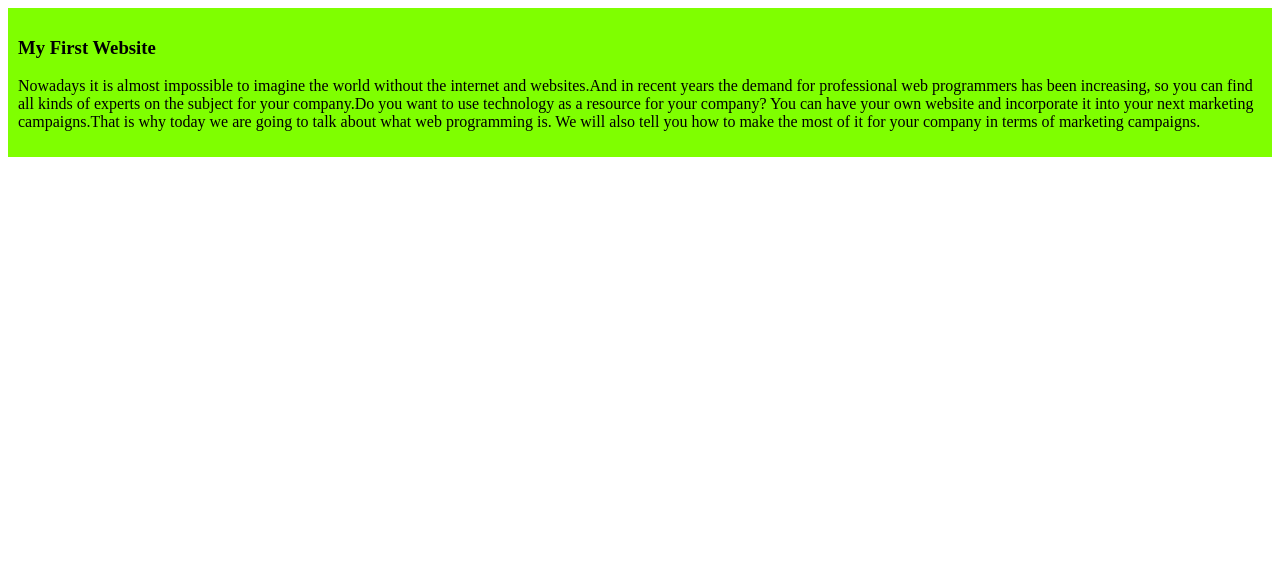
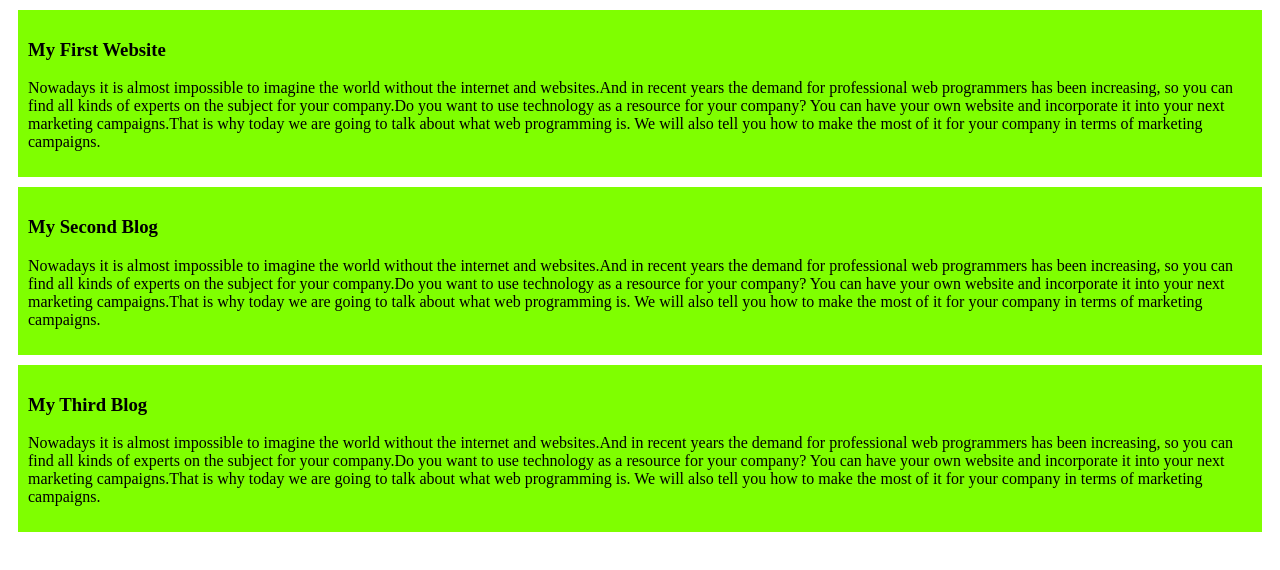
Before and after one commit to anika-tabassum-tanha/my-simple-website, a plain HTML site: page index.html in a window 1280 px wide. Drawn offline with Linux system fonts and the light colour scheme.

Commit message:
added the second and third blog

```diff
--- a/index.html
+++ b/index.html
@@ -11,5 +11,13 @@
         <h3>My First Website</h3>
         <p>Nowadays it is almost impossible to imagine the world without the internet and websites.And in recent years the demand for professional web programmers has been increasing, so you can find all kinds of experts on the subject for your company.Do you want to use technology as a resource for your company? You can have your own website and incorporate it into your next marketing campaigns.That is why today we are going to talk about what web programming is. We will also tell you how to make the most of it for your company in terms of marketing campaigns.</p>
     </div>
+    <div>
+        <h3>My Second Blog</h3>
+        <p>Nowadays it is almost impossible to imagine the world without the internet and websites.And in recent years the demand for professional web programmers has been increasing, so you can find all kinds of experts on the subject for your company.Do you want to use technology as a resource for your company? You can have your own website and incorporate it into your next marketing campaigns.That is why today we are going to talk about what web programming is. We will also tell you how to make the most of it for your company in terms of marketing campaigns.</p>
+    </div>
+    <div>
+        <h3>My Third Blog</h3>
+        <p>Nowadays it is almost impossible to imagine the world without the internet and websites.And in recent years the demand for professional web programmers has been increasing, so you can find all kinds of experts on the subject for your company.Do you want to use technology as a resource for your company? You can have your own website and incorporate it into your next marketing campaigns.That is why today we are going to talk about what web programming is. We will also tell you how to make the most of it for your company in terms of marketing campaigns.</p>
+    </div>
 </body>
 </html>
--- a/styles/blog.css
+++ b/styles/blog.css
@@ -1,4 +1,5 @@
 div{
     background-color: chartreuse;
     padding: 10px;
+    margin: 10px;
 }
```
